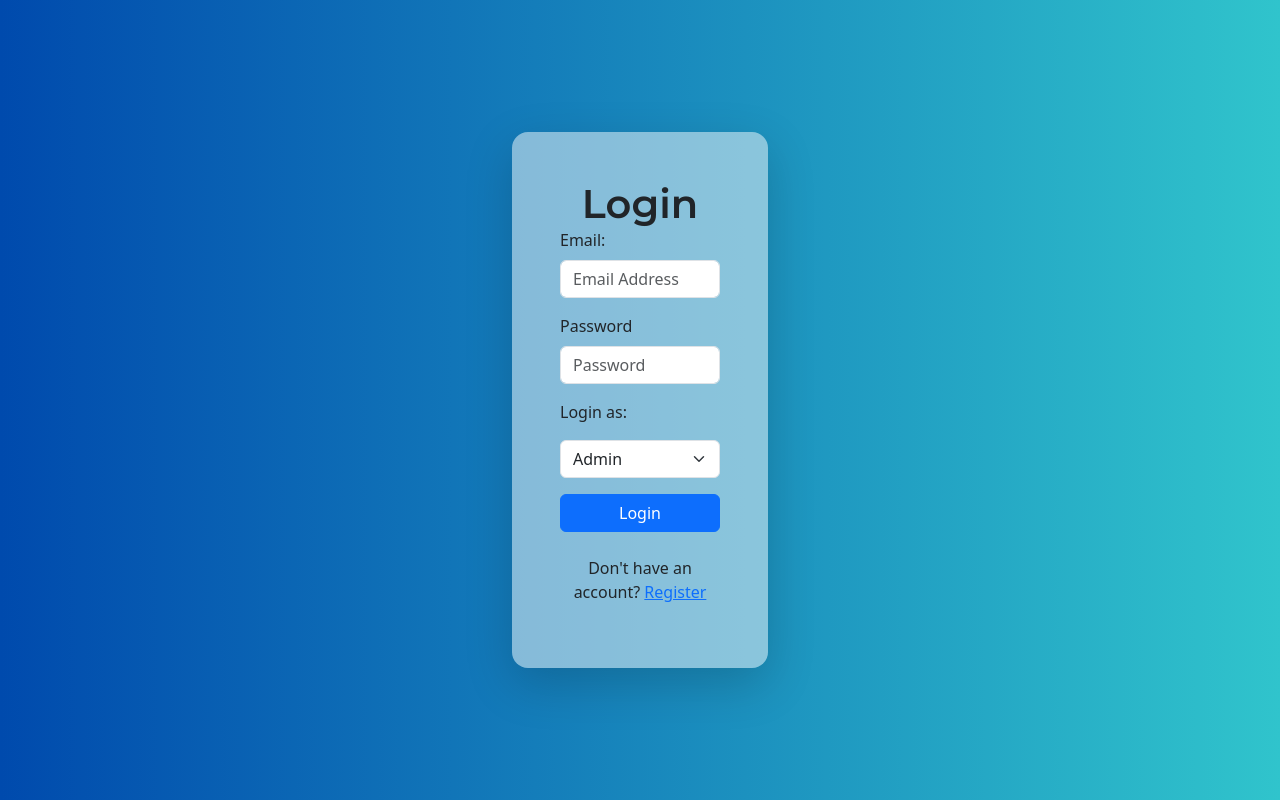
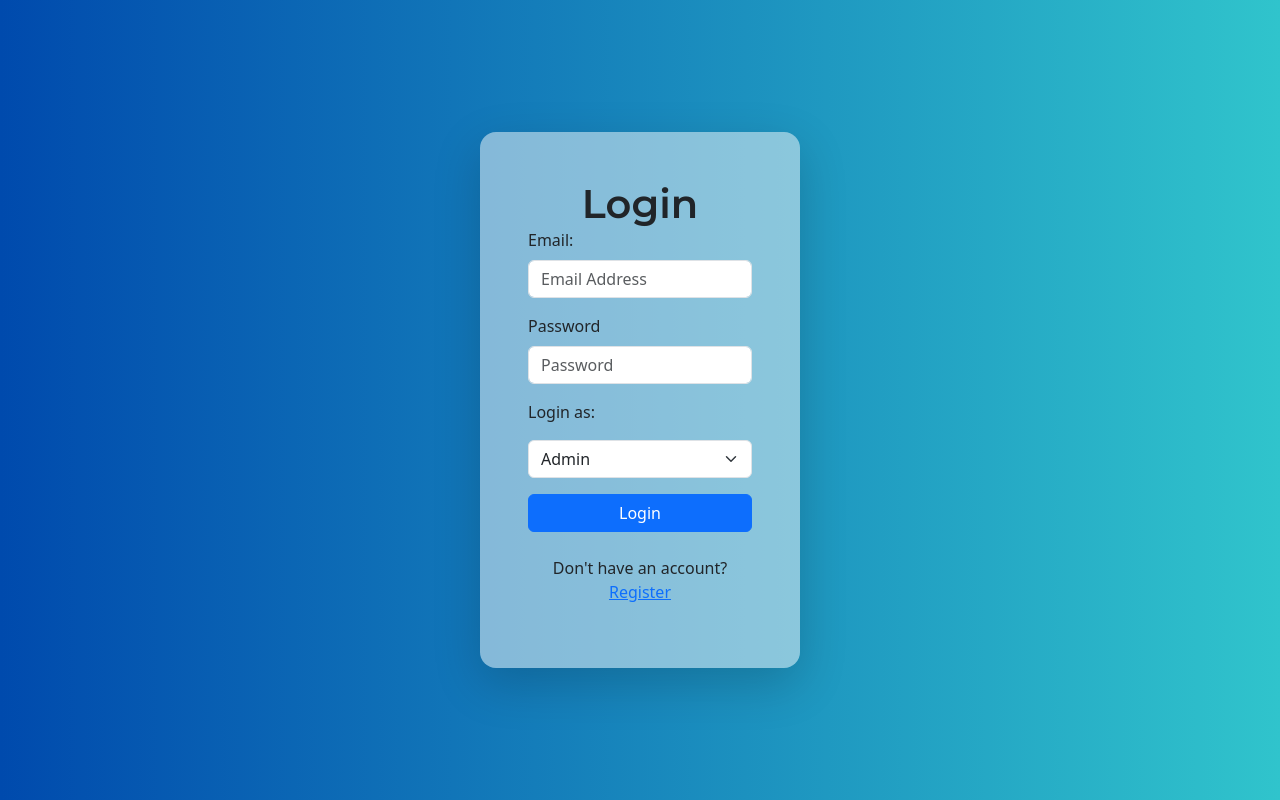
Before and after one commit to kainah07/Healthy_life_clinic, a PHP site: page /login.html in a window 1280 px wide. Run offline with PHP 8.4, Linux system fonts and the light colour scheme.

Commit message:
style: adjust login container size

```diff
--- a/css/forms.css
+++ b/css/forms.css
@@ -18,7 +18,7 @@ h1{
 
 .login-container {
   max-width: 500px;
-  width: 20%;
+  width: 25%;
 }
 
 @media (max-width: 992px) {
```
